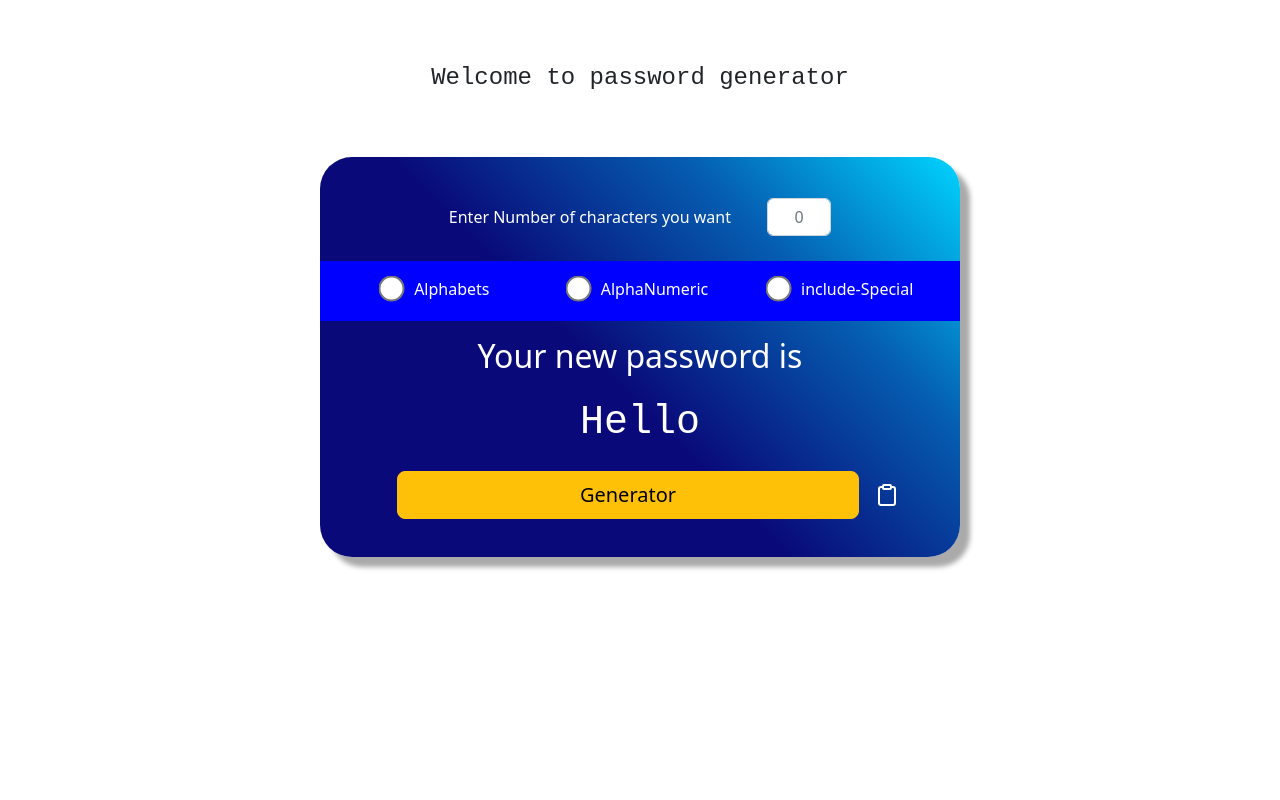
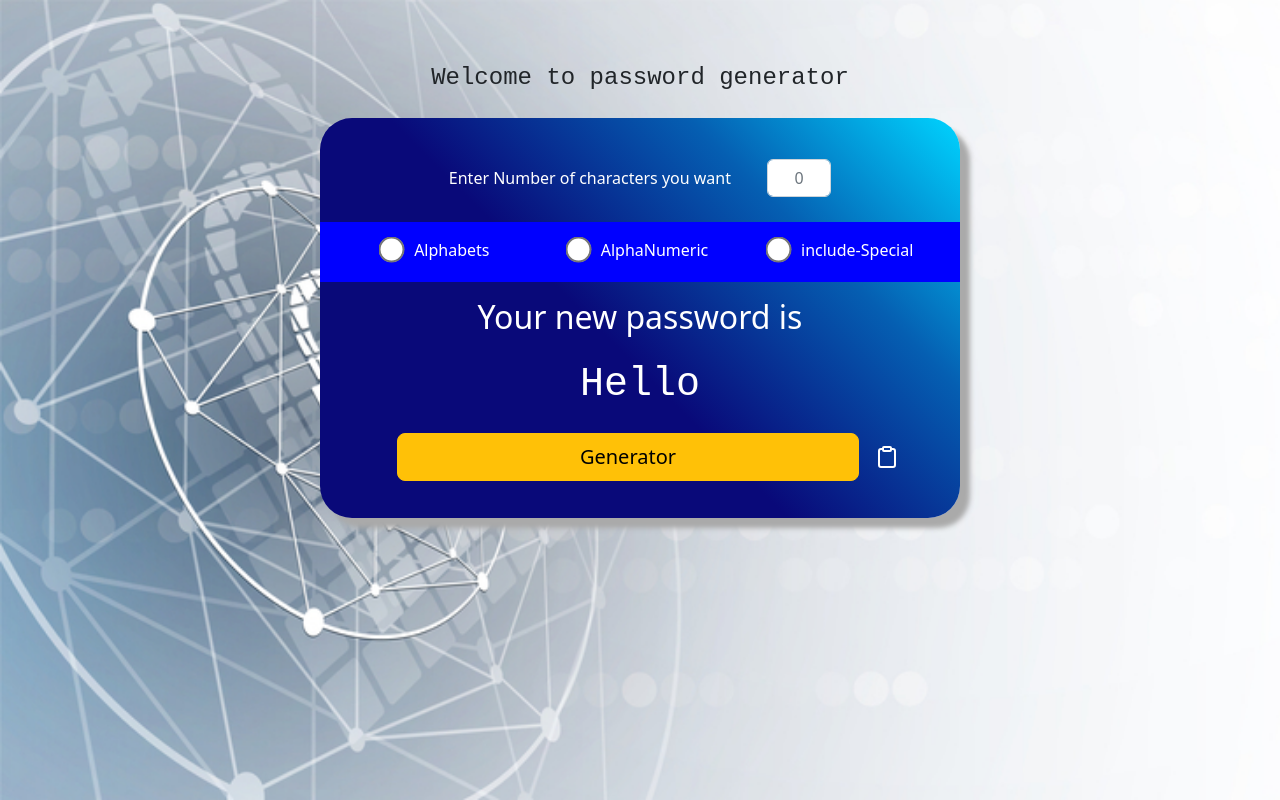
Before and after one commit to jayakv5397/newpass, a plain HTML site: page index.html in a window 1280 px wide. Drawn offline with nearby package versions, Linux system fonts and the light colour scheme.

Commit message:
background image changed

```diff
--- a/index.html
+++ b/index.html
@@ -8,7 +8,7 @@
     <link href="https://cdn.jsdelivr.net/npm/bootstrap@5.2.3/dist/css/bootstrap.min.css" rel="stylesheet" integrity="sha384-rbsA2VBKQhggwzxH7pPCaAqO46MgnOM80zW1RWuH61DGLwZJEdK2Kadq2F9CUG65" crossorigin="anonymous">
     <link rel="stylesheet" href="style.css">
 </head>
-  <body>
+  <body class="bg-image">
     <h1 id="welcome">Welcome to password generator</h1>
     <div class="container-fluid">
         <p id="heading">Enter Number of characters you want</p>
--- a/style.css
+++ b/style.css
@@ -1,7 +1,9 @@
 body{
     /* background-color: red; */
     margin: 0;
+    padding: 0;
     text-align: center;
+    overflow:none;
 }
 
 input[type="radio"] {
@@ -16,7 +18,8 @@ input[type="radio"] {
 }
 
 #welcome{
-    margin: 5% auto;
+    padding-top: 5%;
+    margin: 0 auto;
     font-family: 'Courier New', Courier, monospace;
     font-size: 1.5rem;
     /* font-weight: 500; */
@@ -79,6 +82,18 @@ input[type="radio"] {
 }
 
 
+.bg-image{
+
+    background-image: url('./bg.jpg');
+    background-size: cover;
+    background-repeat: no-repeat;
+    height: 100vh;
+    /* width: 100; */
+    overflow:none;
+    max-width: 100%;
+}
+
+
 
 @media only screen and (max-width: 1044px) {
 
```
Also changed, not shown: bg.jpg (added).
